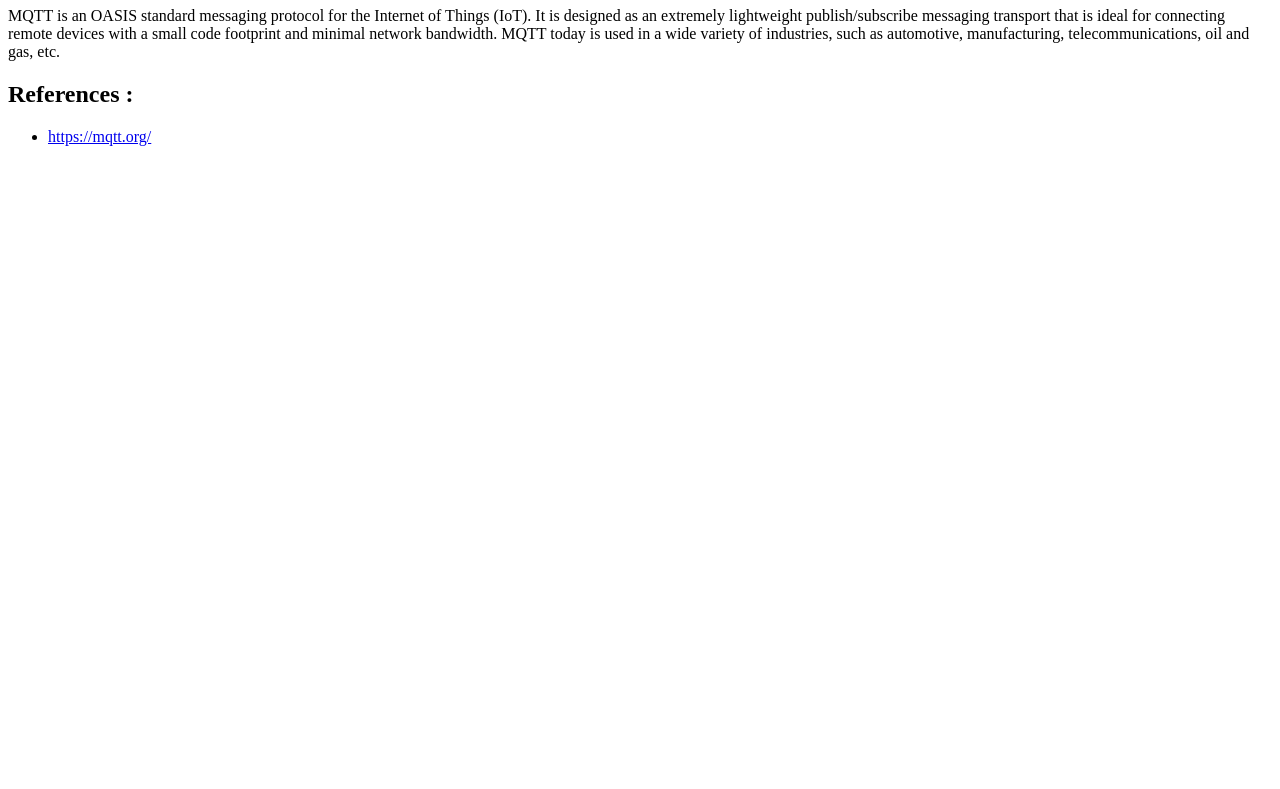
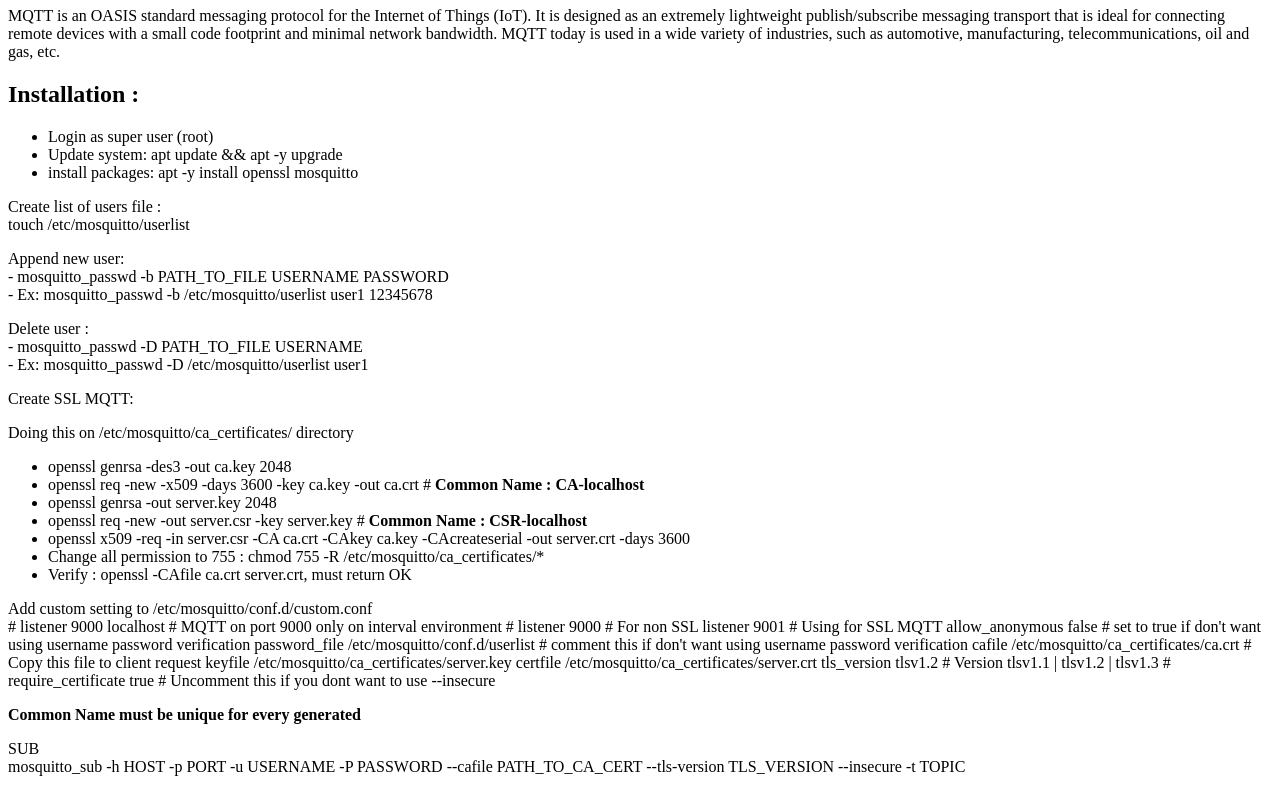
Before and after one commit to m-arson/website, a plain HTML site: page index.html in a window 1280 px wide. Shown: the part 73-862 px from the top of the page. Before the commit the page ends 800 px from the top, so only its background shows below. Drawn offline with Linux system fonts and the light colour scheme.

Commit message:
Update index.html

```diff
--- a/index.html
+++ b/index.html
@@ -4,10 +4,10 @@
 		<meta charset="UTF-8" />
 		<meta http-equiv="X-UA-Compatible" content="IE=edge" />
 		<meta name="viewport" content="width=device-width, initial-scale=1.0" />
-		<title>MQTT Linux</title>
+		<title>MQTT Debian 11</title>
 	</head>
 	<body>
-		<h1>MQTT</h1>
+		<h1>MQTT on Debian 11</h1>
 		<p>
 			MQTT is an OASIS standard messaging protocol for the Internet of Things
 			(IoT). It is designed as an extremely lightweight publish/subscribe
@@ -16,6 +16,65 @@
 			a wide variety of industries, such as automotive, manufacturing,
 			telecommunications, oil and gas, etc.
 		</p>
+		<h2>Installation :</h2>
+		<ul>
+			<li>Login as super user (root)</li>
+			<li>Update system: apt update && apt -y upgrade</li>
+			<li>install packages: apt -y install openssl mosquitto</li>
+		</ul>
+
+		<p>
+			Create list of users file : <br />
+			touch /etc/mosquitto/userlist
+		</p>
+		<p>
+			Append new user: <br />
+			- mosquitto_passwd -b PATH_TO_FILE USERNAME PASSWORD <br />
+			- Ex: mosquitto_passwd -b /etc/mosquitto/userlist user1 12345678
+		</p>
+		<p>
+			Delete user :<br />
+			- mosquitto_passwd -D PATH_TO_FILE USERNAME <br />
+			- Ex: mosquitto_passwd -D /etc/mosquitto/userlist user1
+		</p>
+
+		<p>Create SSL MQTT: <br />
+        <p>Doing this on /etc/mosquitto/ca_certificates/ directory</p>
+        <ul>
+            <li>openssl genrsa -des3 -out ca.key 2048</li>
+            <li>openssl req -new -x509 -days 3600 -key ca.key -out ca.crt # <b>Common Name : CA-localhost</b></li>
+            <li>openssl genrsa -out server.key 2048</li>
+            <li>openssl req -new -out server.csr -key server.key # <b>Common Name : CSR-localhost</b></li>
+            <li>openssl x509 -req -in server.csr -CA ca.crt -CAkey ca.key -CAcreateserial -out server.crt -days 3600</li>
+            <li>Change all permission to 755 : chmod 755 -R /etc/mosquitto/ca_certificates/*</li>
+            <li>Verify : openssl -CAfile ca.crt server.crt, must return OK</li>
+        </ul>
+        <p>
+            Add custom setting to /etc/mosquitto/conf.d/custom.conf <br>
+            # listener 9000 localhost # MQTT on port 9000 only on interval environment
+            # listener 9000 # For non SSL
+            listener 9001 # Using for SSL MQTT
+
+            allow_anonymous false # set to true if don't want using username password verification
+            password_file /etc/mosquitto/conf.d/userlist # comment this if don't want using username password verification
+
+            cafile /etc/mosquitto/ca_certificates/ca.crt # Copy this file to client request
+            keyfile /etc/mosquitto/ca_certificates/server.key
+            certfile /etc/mosquitto/ca_certificates/server.crt
+            tls_version tlsv1.2 # Version tlsv1.1 | tlsv1.2 | tlsv1.3
+            # require_certificate true # Uncomment this if you dont want to use --insecure
+        </p>
+        <b>Common Name must be unique for every generated</b>
+        </p>
+        <p>SUB <br>
+            mosquitto_sub -h HOST -p PORT -u USERNAME -P PASSWORD --cafile PATH_TO_CA_CERT --tls-version TLS_VERSION --insecure -t TOPIC
+        </p>
+        <p>
+            PUB <br>
+            mosquitto_pub -h HOST -p PORT -u USERNAME -P PASSWORD --cafile PATH_TO_CA_CERT --tls-version TLS_VERSION --insecure -t TOPIC -m MESSAGES
+        </p>
+        <p>Restart service : /etc/init.d/mosquitto restart</p>
+        <p>Error Log: /var/log/mosquitto/mosquitto.conf</p>
 		<h2>References :</h2>
 		<ul>
 			<li><a href="https://mqtt.org/">https://mqtt.org/</a></li>
```
